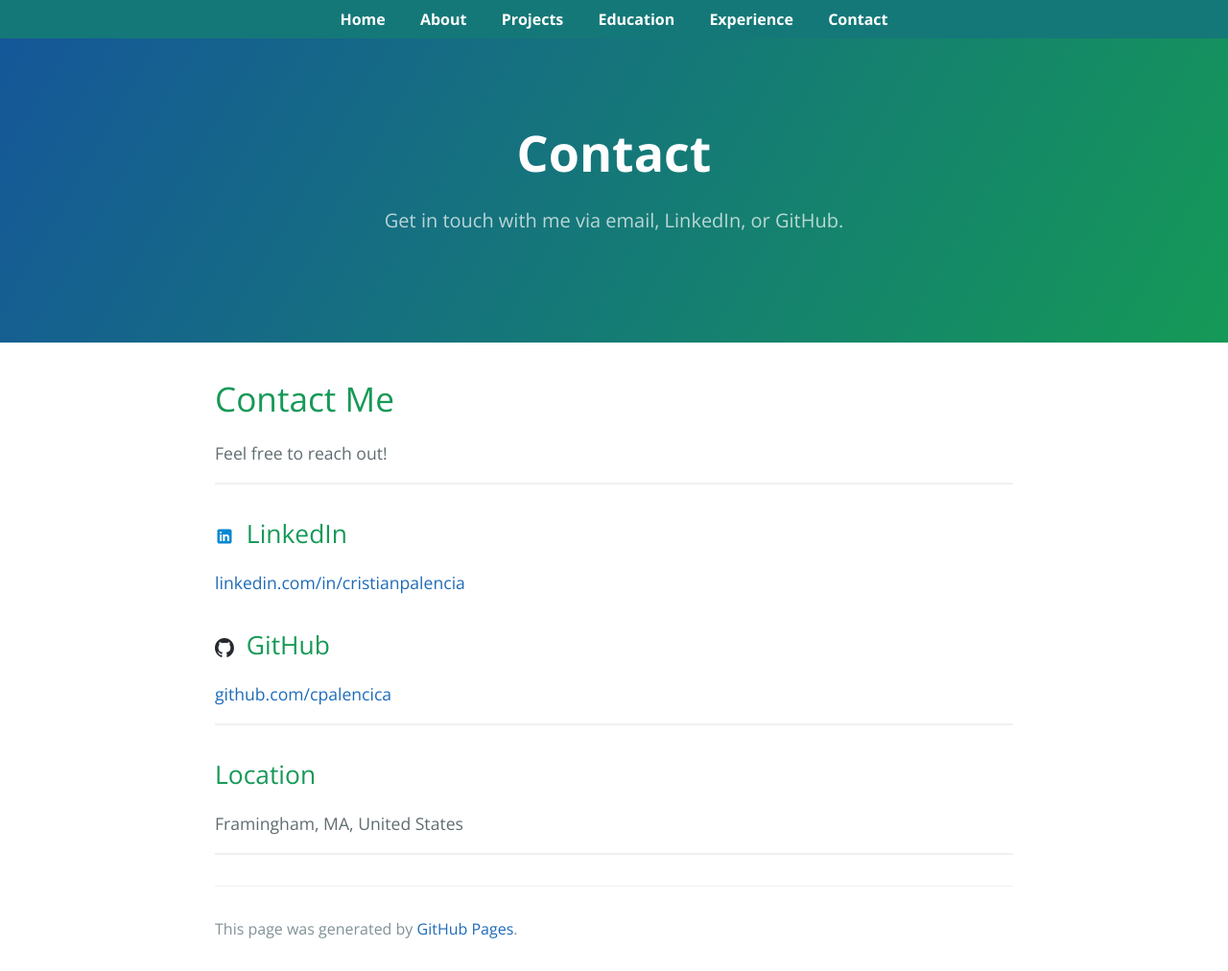
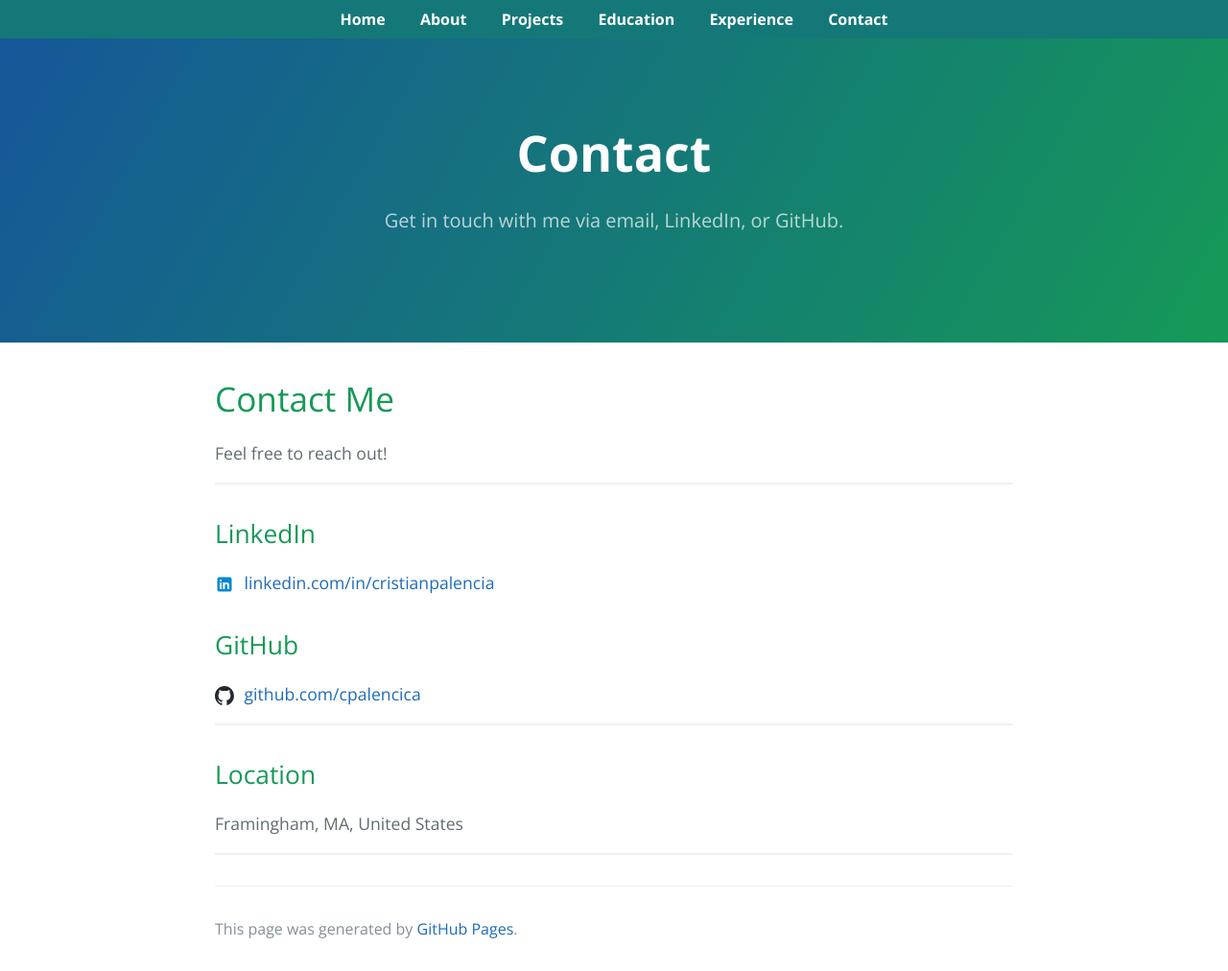
Before and after one commit to cpalencica/cpalencica.github.io, a Jekyll site: the page built from contact/index.md, in a window 1280 px wide. Shown: the whole page at 96% size. Built offline with Jekyll 4.4.1, drawn with Linux system fonts in a browser that asks for light colours; a style sheet for code colours, icons or effects is not loaded; the repository's description, which GitHub fills in, is left out.

Commit message:
changed contacts icons again

```diff
--- a/contact/index.md
+++ b/contact/index.md
@@ -10,15 +10,15 @@
 
 ---
 
-## <img src="{{ '../assets/icons/icons8-linkedin-96.svg' | relative_url }}" alt="LinkedIn" style="width:20px; height:20px; vertical-align:middle; margin-right:6px;"> LinkedIn
-
+## LinkedIn
 <a href="https://www.linkedin.com/in/cristianpalencia" target="_blank" rel="noopener noreferrer">
+  <img src="{{ '../assets/icons/icons8-linkedin-96.svg' | relative_url }}" alt="LinkedIn" style="width:20px; height:20px; vertical-align:middle; margin-right:6px;">
   linkedin.com/in/cristianpalencia
 </a>
 
-## <img src="{{ '../assets/icons/github-mark.svg' | relative_url }}" alt="GitHub" style="width:20px; height:20px; vertical-align:middle; margin-right:6px;"> GitHub
-
+## GitHub
 <a href="https://github.com/cpalencica" target="_blank" rel="noopener noreferrer">
+  <img src="{{ '../assets/icons/github-mark.svg' | relative_url }}" alt="GitHub" style="width:20px; height:20px; vertical-align:middle; margin-right:6px;">
   github.com/cpalencica
 </a>
 
```
